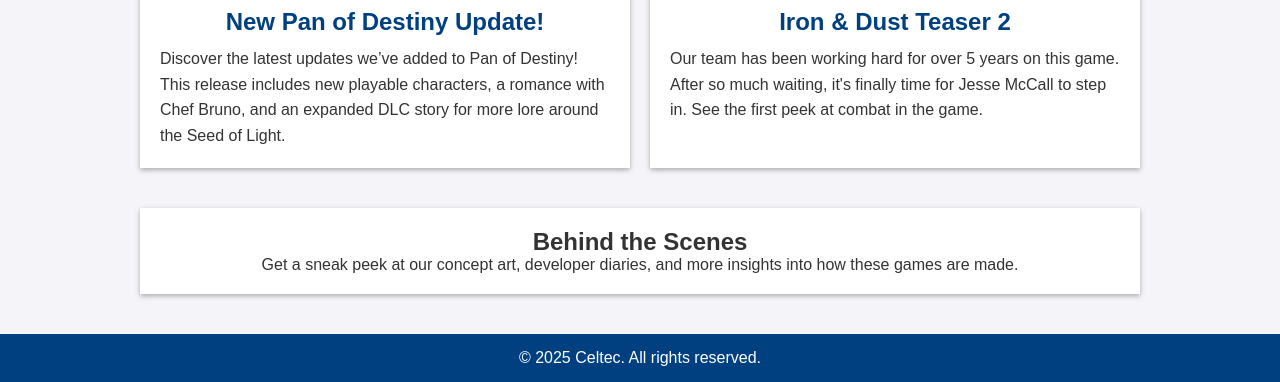
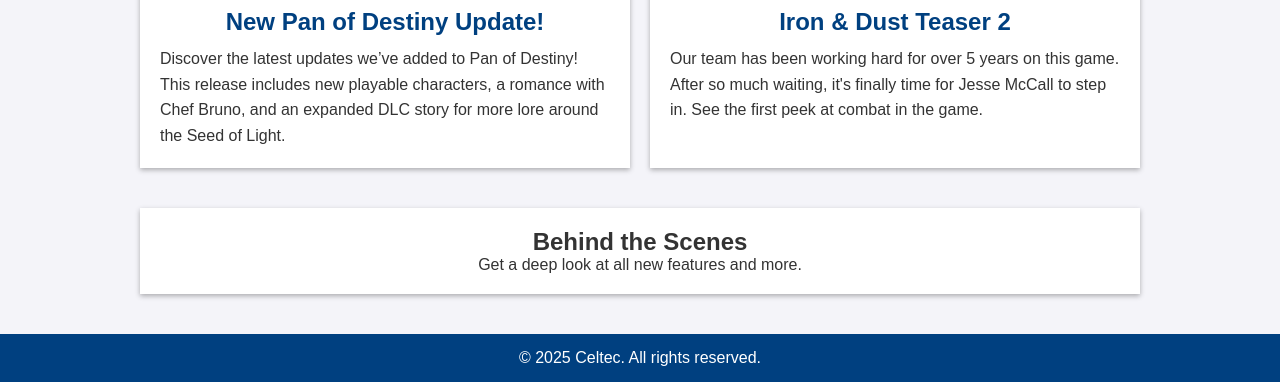
Before and after one commit to 22137948/22137948.github.io, a plain HTML site: page U6_A2/blog.htm in a window 1280 px wide. Shown: the part 831-1213 px from the top of the page. Drawn offline with Linux system fonts and the light colour scheme.

Commit message:
Update blog.htm

```diff
--- a/U6_A2/blog.htm
+++ b/U6_A2/blog.htm
@@ -186,8 +186,7 @@
     <div class="extra-content">
       <h2>Behind the Scenes</h2>
       <p>
-        Get a sneak peek at our concept art, developer diaries, and more insights
-        into how these games are made.
+        Get a deep look at all new features and more.
       </p>
     </div>
   </main>
```
